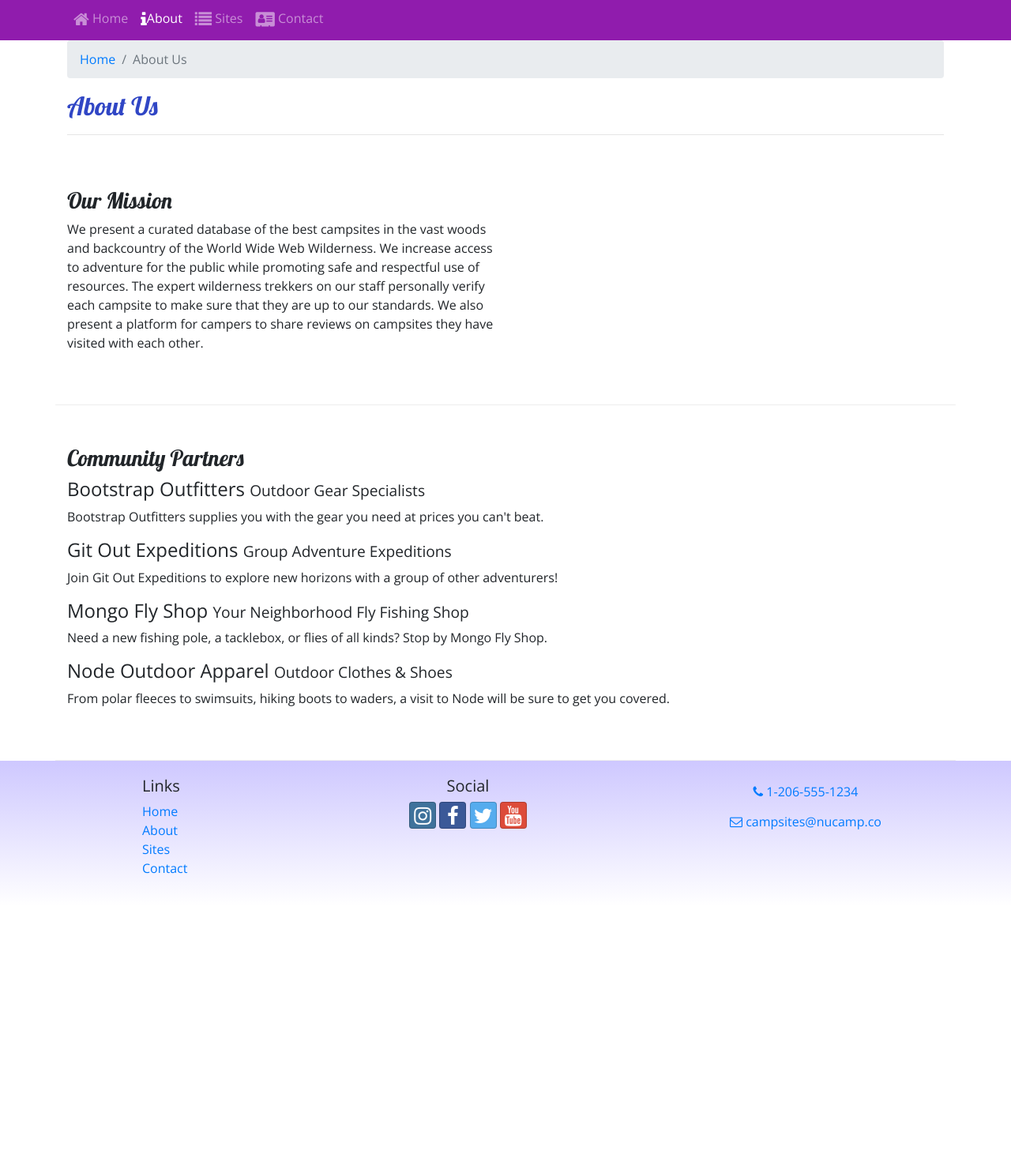
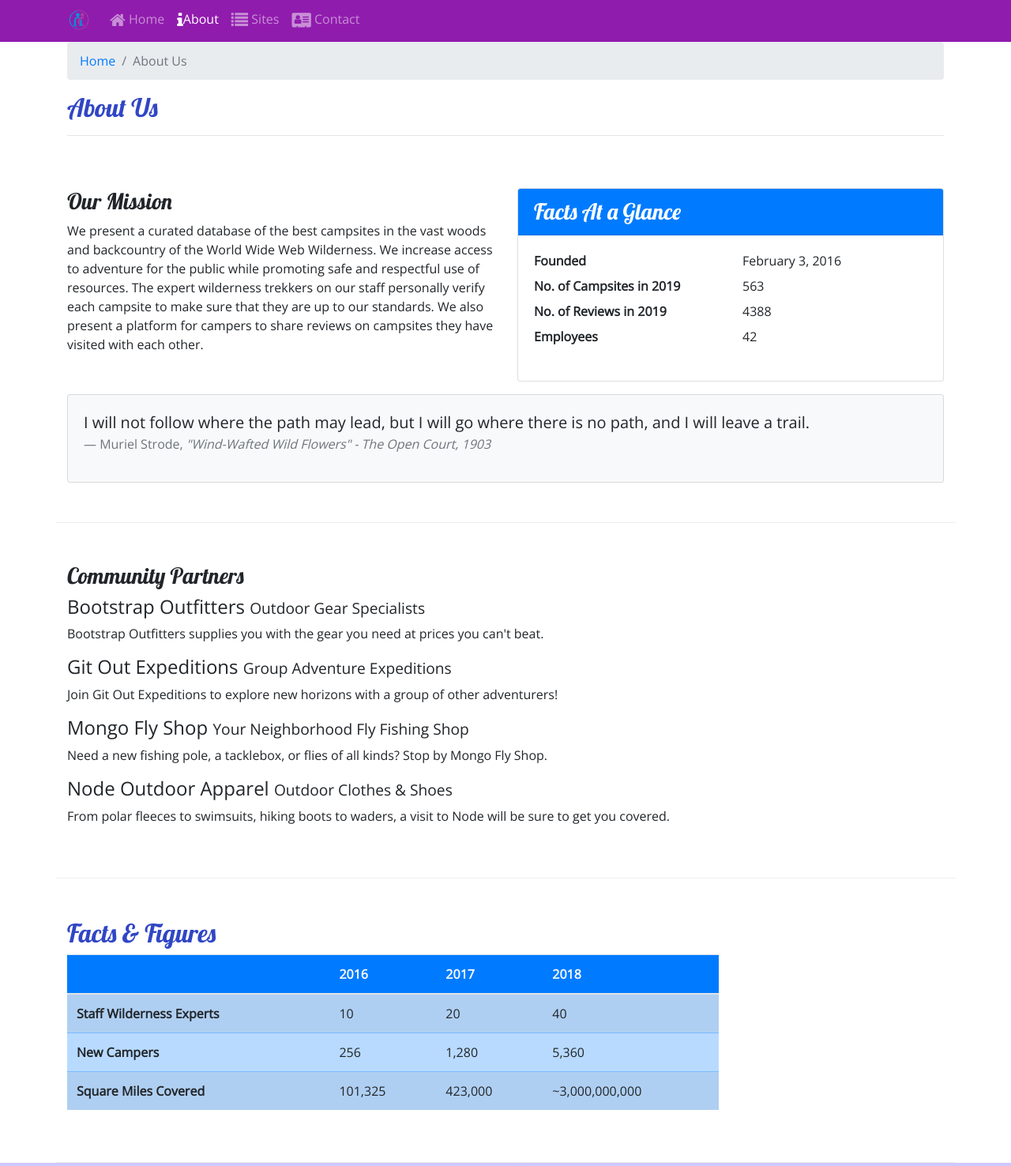
Before and after one commit to jmauch13/nucampsite, a website: page aboutus.html in a window 1280 px wide. Shown: the part 167-1643 px from the top of the page at 79% size. Before the commit the page ends 1314 px from the top, so only its background shows below. Drawn offline with nearby package versions, Linux system fonts and the light colour scheme.

Commit message:
table and chart

```diff
--- a/aboutus.html
+++ b/aboutus.html
@@ -23,6 +23,9 @@
     <header class="jumbotron jumbotron-fluid">
         <div class="container">
             <div class="row">
+                <div class="col-4 col-sm-3 col-md-2 align-self-center">
+                    <a href="index.html"><img src="img/logo.png" class="img-fluid" /></a>
+                 </div>
                 <div class="col">
                     <h1>NuCamp</h1>
                     <h2>a better way to camp</h2>
@@ -33,7 +36,8 @@
 
     <nav class="navbar navbar-expand-sm navbar-dark sticky-top">
         <div class="container">
-            <button class="navbar-toggler ml-auto" type="button" data-toggle="collapse"
+            <a class="navbar-brand" href="index.html"><img src="img/logo.png" height="30" width="30" /></a>
+            <button class="navbar-toggler" type="button" data-toggle="collapse"
             data-target="#nucampNavbar">
                 <span class="navbar-toggler-icon"></span>
             </button>
@@ -65,7 +69,36 @@
         <div class="row row-content">
             <div class="col-sm-6">
                 <h3>Our Mission</h3>
-                <p class="d-none d-sm-block">We present a curated database of the best campsites in the vast woods and backcountry of the World Wide Web Wilderness. We increase access to adventure for the public while promoting safe and respectful use of resources. The expert wilderness trekkers on our staff personally verify each campsite to make sure that they are up to our standards. We also present a platform for campers to share reviews on campsites they have visited with each other.</p>
+                <p>We present a curated database of the best campsites in the vast woods and backcountry of the World Wide Web Wilderness. We increase access to adventure for the public while promoting safe and respectful use of resources. The expert wilderness trekkers on our staff personally verify each campsite to make sure that they are up to our standards. We also present a platform for campers to share reviews on campsites they have visited with  each other.</p>
+            </div>
+            <div class="col-sm-6">
+                <div class="card">
+                    <h3 class="card-header bg-primary text-white">Facts At a Glance</h3>
+                    <div class="card-body">
+                        <dl class="row">
+                            <dt class="col-6">Founded</dt>
+                            <dd class="col-6">February 3, 2016</dd>
+                            <dt class="col-6">No. of Campsites in 2019</dt>
+                            <dd class="col-6">563</dd>
+                            <dt class="col-6">No. of Reviews in 2019</dt>
+                            <dd class="col-6">4388</dd>
+                            <dt class="col-6">Employees</dt>
+                            <dd class="col-6">42</dd>
+                        </dl>
+                    </div>
+                </div>
+            </div>
+            <div class="col">
+                <div class="card bg-light mt-3">
+                    <blockquote class="blockquote card-body">
+                        <p class="mb-0">I will not follow where the path may lead, but I will go where there is no path, and I will leave a trail.</p>
+                        <footer class="blockquote-footer">Muriel Strode,
+                            <cite title="Source Title">"Wind-Wafted Wild Flowers" -
+                                The Open Court, 1903
+                            </cite>
+                        </footer>
+                    </blockquote>
+                </div>
             </div>
         </div>
 
@@ -82,9 +115,46 @@
                 <p class="d-none d-sm-block">From polar fleeces to swimsuits, hiking boots to waders, a visit to Node will be sure to get you covered.</p>
             </div>
         </div>
+        <div class="row row-content">
+            <div class="col-sm-9">
+                <h2>Facts &amp; Figures</h2>
+                <div class="table-responsive">
+                    <table class="table table-striped">
+                        <thead>
+                            <tr class="bg-primary text-light">
+                                <th></th>
+                                <th>2016</th>
+                                <th>2017</th>
+                                <th>2018</th>
+                            </tr>
+                        </thead>
+                        <tbody class="table-primary">
+                            <tr>
+                                <th>Staff Wilderness Experts</th>
+                                <td>10</td>
+                                <td>20</td>
+                                <td>40</td>
+                            </tr>
+                            <tr>
+                                <th>New Campers</th>
+                                <td>256</td>
+                                <td>1,280</td>
+                                <td>5,360</td>
+                            </tr>
+                            <tr>
+                                <th>Square Miles Covered</th>
+                                <td>101,325</td>
+                                <td>423,000</td>
+                                <td>~3,000,000,000</td>
+                            </tr>
+                        </tbody>
+                    </table>
+                </div>
+            </div>
+       </div>
     </div>
 
-    <footer>
+    <footer class="site-footer">
         <div class="container">
             <div class="row">
                 <div class="col-4 col-sm-2 offset-1">
--- a/css/styles.css
+++ b/css/styles.css
@@ -14,7 +14,7 @@
     color: #CEC8FF;
 }
 
-footer {
+.site-footer {
     background-image: linear-gradient(#CEC8FF, white);
     padding: 20px 0;
 }
```
Also changed, not shown: contactus.html (+6 -2 lines), index.html (+21 -6 lines), img/bootstrap-thumb.png (added), img/breadcrumb-trail-thumb.jpg (added), img/breadcrumb-trail.jpg (added), img/chrome-river-thumb.jpg (added), img/chrome-river.jpg (added), img/logo.png (added), img/react-lake-thumb.jpg (added), img/react-lake.jpg (added).
